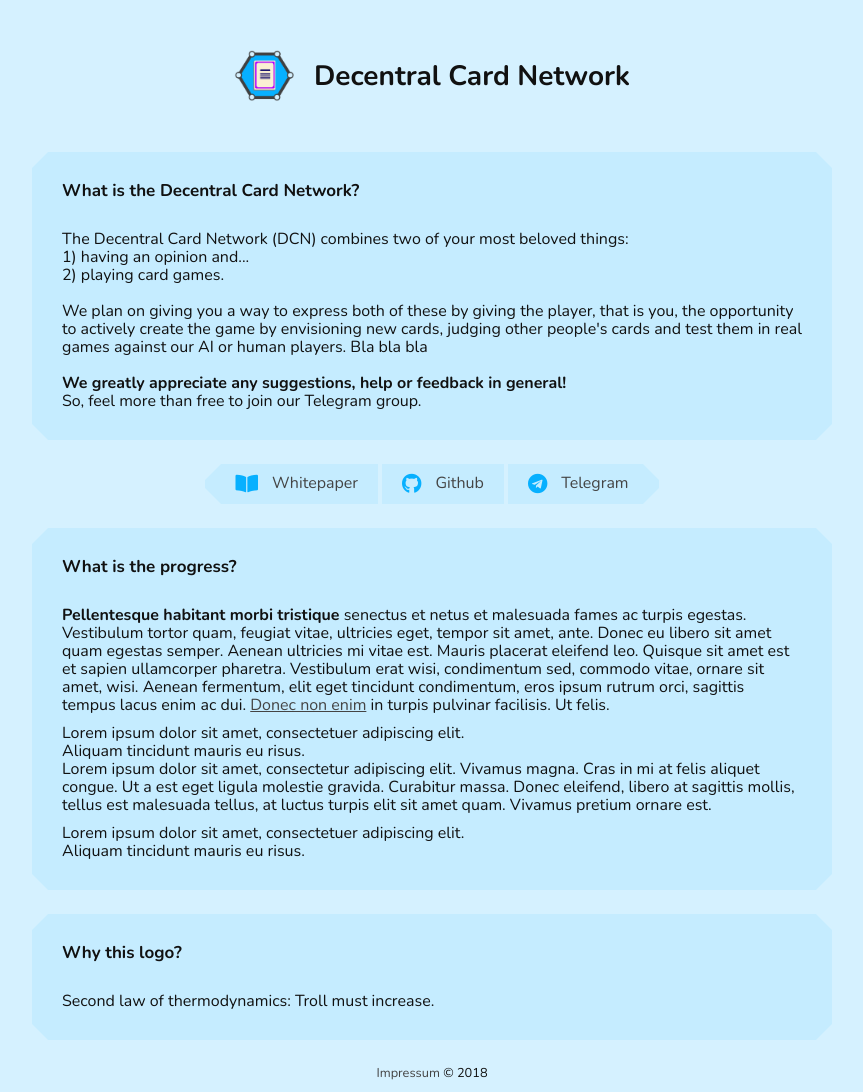
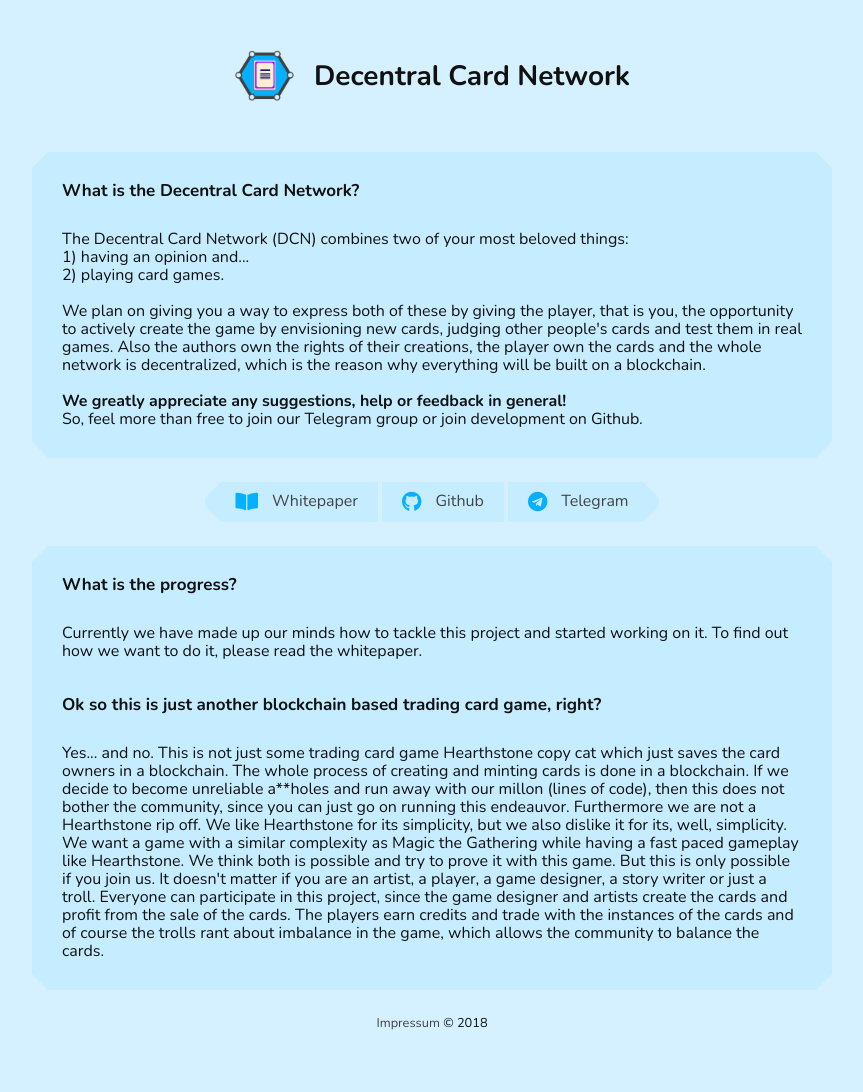
Before and after one commit to DecentralCardGame/landing-page, a plain HTML site: page index.html in a window 1280 px wide. Shown: the whole page, without its empty margins (208-1071 px from the left). After the commit the page ends 1042 px from the top, so only its background shows below. Drawn offline with nearby package versions, Linux system fonts and the light colour scheme; a web font is replaced by a local one.

Commit message:
Added impressum, text changes to index.html

```diff
--- a/index.html
+++ b/index.html
@@ -5,7 +5,7 @@
     <meta charset="utf-8">
     <meta http-equiv="x-ua-compatible" content="ie=edge">
     <title>Decentral Card Network</title>
-    <meta name="description" content="">
+    <meta name="description" content="Your experience with the Decentral Card Network (DCN) starts here">
     <meta name="viewport" content="width=device-width, initial-scale=1, shrink-to-fit=no">
     <link rel="stylesheet" href="https://use.fontawesome.com/releases/v5.3.1/css/all.css" integrity="sha384-mzrmE5qonljUremFsqc01SB46JvROS7bZs3IO2EmfFsd15uHvIt+Y8vEf7N7fWAU" crossorigin="anonymous">
     <link href="https://fonts.googleapis.com/css?family=Nunito:400,700|Muli:400,700" rel="stylesheet">
@@ -24,24 +24,26 @@
         <tile>
             <span class="lt"></span><span class="rt"></span><span class="rb"></span><span class="lb"></span>
             <h2>What is the Decentral Card Network?</h2> The Decentral Card Network (DCN) combines two of your most beloved things:
-            <br/> 1) having an opinion and...
-            <br/> 2) playing card games.
-            <br/>
-            <br/> We plan on giving you a way to express both of these by giving the player, that is you, the opportunity to actively create the game by envisioning new cards, judging other people's cards and test them in real games against our AI or human players. Bla bla bla
-            <br/>
-            <br/>
+            <br /> 1) having an opinion and...
+            <br /> 2) playing card games.
+            <br />
+            <br />
+            We plan on giving you a way to express both of these by giving the player, that is you, the opportunity to actively create the game by envisioning new cards, judging other people's cards and test them in real games. Also the authors own the rights of their creations, the player own the cards and the whole network is decentralized, which is the reason why everything will be built on a blockchain.
+            <br />
+            <br />
             <strong>We greatly appreciate any suggestions, help or feedback in general!</strong>
-            <br/> So, feel more than free to join our Telegram group.
+            <br />
+            So, feel more than free to join our Telegram group or join development on Github.
         </tile>
         <div class="button-group d--f jc--c">
-            <a href="#" class="button-cta">
+            <a href="https://github.com/DecentralCardGame/whitepaper/blob/master/whitepaper.pdf" target="_blank" class="button-cta">
                 <span class="lt"></span><span class="lb"></span>
                 <i class="fas fa-book-open"></i>Whitepaper
             </a>
             <a href="https://github.com/DecentralCardGame" target="_blank" class="button-cta">
                 <i class="fab fa-github"></i>Github
             </a>
-             <a href="https://t.me/joinchat/BHwaiQzpWLnJh9Tcnd8-OA" target="_blank" class="button-cta">
+            <a href="https://t.me/joinchat/BHwaiQzpWLnJh9Tcnd8-OA" target="_blank" class="button-cta">
                 <span class="rt"></span><span class="rb"></span>
                 <i class="fab fa-telegram"></i>Telegram
             </a>
@@ -49,23 +51,12 @@
         <tile>
             <span class="lt"></span><span class="rt"></span><span class="rb"></span><span class="lb"></span>
             <h2>What is the progress?</h2>
-            <p><strong>Pellentesque habitant morbi tristique</strong> senectus et netus et malesuada fames ac turpis egestas. Vestibulum tortor quam, feugiat vitae, ultricies eget, tempor sit amet, ante. Donec eu libero sit amet quam egestas semper. <em>Aenean ultricies mi vitae est.</em> Mauris placerat eleifend leo. Quisque sit amet est et sapien ullamcorper pharetra. Vestibulum erat wisi, condimentum sed, <code>commodo vitae</code>, ornare sit amet, wisi. Aenean fermentum, elit eget tincidunt condimentum, eros ipsum rutrum orci, sagittis tempus lacus enim ac dui. <a href="#">Donec non enim</a> in turpis pulvinar facilisis. Ut felis.</p>
-            <ol>
-                <li>Lorem ipsum dolor sit amet, consectetuer adipiscing elit.</li>
-                <li>Aliquam tincidunt mauris eu risus.
-                </li>
-            </ol>
-            <blockquote>
-                <p>Lorem ipsum dolor sit amet, consectetur adipiscing elit. Vivamus magna. Cras in mi at felis aliquet congue. Ut a est eget ligula molestie gravida. Curabitur massa. Donec eleifend, libero at sagittis mollis, tellus est malesuada tellus, at luctus turpis elit sit amet quam. Vivamus pretium ornare est.</p>
-            </blockquote>
-            <ul>
-                <li>Lorem ipsum dolor sit amet, consectetuer adipiscing elit.</li>
-                <li>Aliquam tincidunt mauris eu risus.</li>
-            </ul>
-        </tile>
-        <tile>
-            <span class="lt"></span><span class="rt"></span><span class="rb"></span><span class="lb"></span>
-            <h2>Why this logo?</h2> Second law of thermodynamics: Troll must increase.
+            Currently we have made up our minds how to tackle this project and started working on it. To find out how we want to do it, please read the whitepaper.
+            <br />
+            <br />
+            <br />
+            <h2>Ok so this is just another blockchain based trading card game, right?</h2>
+            Yes... and no. This is not just some trading card game Hearthstone copy cat which just saves the card owners in a blockchain. The whole process of creating and minting cards is done in a blockchain. If we decide to become unreliable a**holes and run away with our millon (lines of code), then this does not bother the community, since you can just go on running this endeauvor. Furthermore we are not a Hearthstone rip off. We like Hearthstone for its simplicity, but we also dislike it for its, well, simplicity. We want a game with a similar complexity as Magic the Gathering while having a fast paced gameplay like Hearthstone. We think both is possible and try to prove it with this game. But this is only possible if you join us. It doesn't matter if you are an artist, a player, a game designer, a story writer or just a troll. Everyone can participate in this project, since the game designer and artists create the cards and profit from the sale of the cards. The players earn credits and trade with the instances of the cards and of course the trolls rant about imbalance in the game, which allows the community to balance the cards.
         </tile>
     </content>
     <footer>
```
Also changed, not shown: impressum/index.html (+9 -1 lines).
